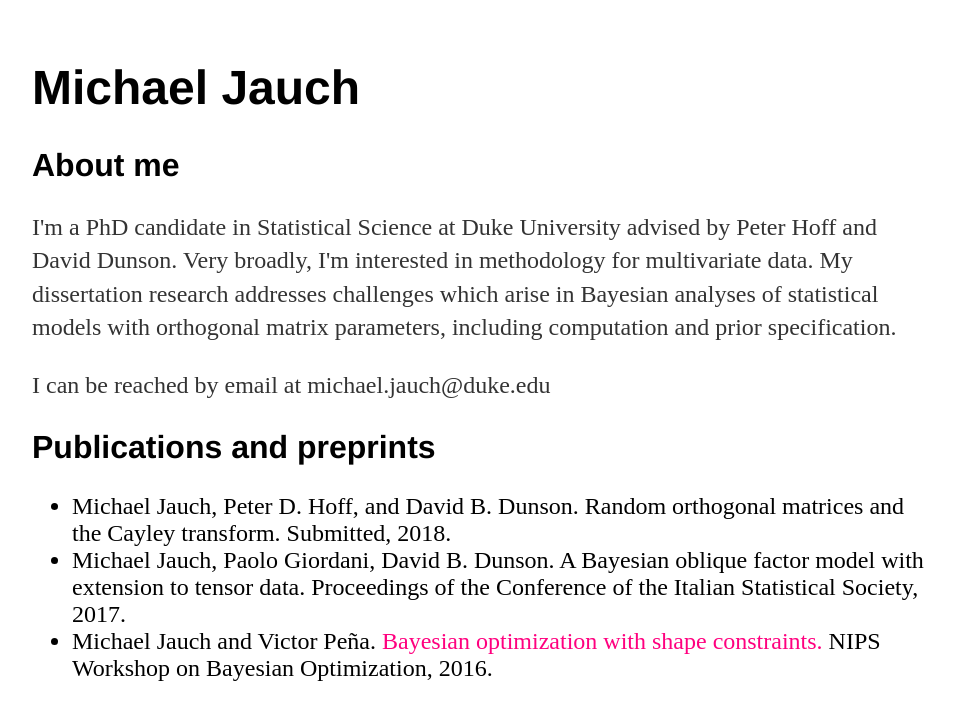
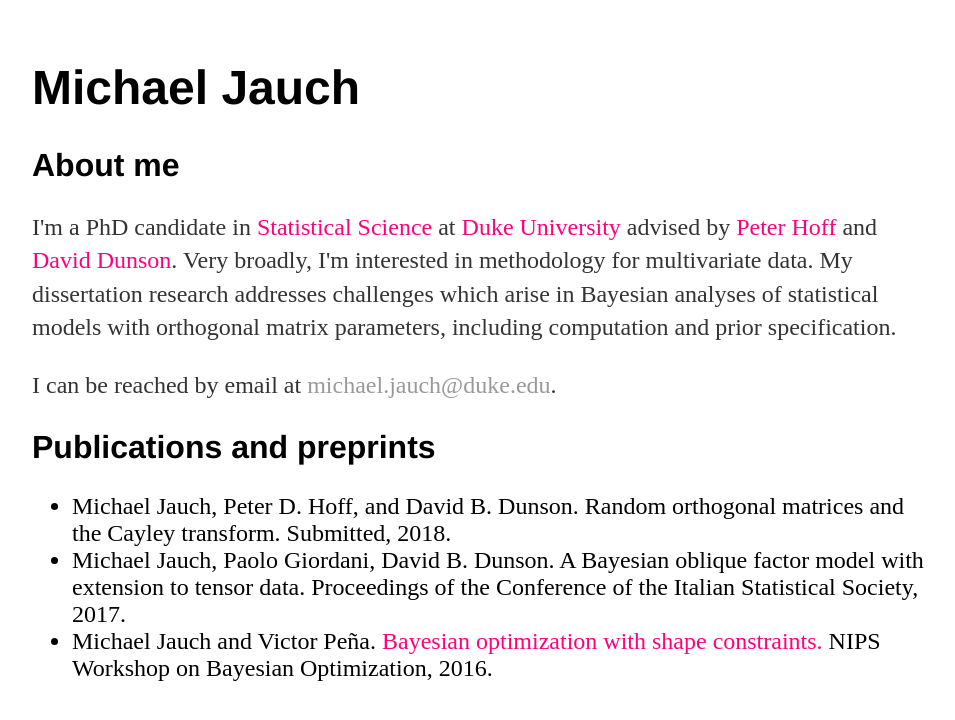
Before and after one commit to michaeljauch/michaeljauch.github.io, a Jekyll site: the page built from index.html, in a window 1280 px wide. Shown: the top 720 px of the page, without its empty margins (160-1115 px from the left). Built offline with Jekyll 4.4.1, drawn with Linux system fonts in a browser that asks for light colours.

Commit message:
added a bunch of links

```diff
--- a/index.html
+++ b/index.html
@@ -5,12 +5,13 @@ title: Michael Jauch
 <div class="blurb">
 	<h1>Michael Jauch</h1>
 	<h2>About me</h2>
-	<p>I'm a PhD candidate in Statistical Science at Duke University advised by Peter Hoff and David Dunson. Very broadly, I'm interested in methodology for multivariate data. My dissertation research addresses challenges which arise in Bayesian analyses of statistical models with orthogonal matrix parameters, including computation and prior specification. </p>
-	<p>I can be reached by email at michael.jauch@duke.edu</p>
+	<p>I'm a PhD candidate in <a href="https://stat.duke.edu/" style="color:#FF007F;">Statistical Science</a> at <a href="https://www.duke.edu/" style="color:#FF007F;">Duke University</a> advised by <a href="https://pdhoff.github.io/" style="color:#FF007F;">Peter Hoff</a> and <a href="https://stat.duke.edu/people/david-b-dunson" style="color:#FF007F;">David Dunson</a>. Very broadly, I'm interested in methodology for multivariate data. My dissertation research addresses challenges which arise in Bayesian analyses of statistical models with orthogonal matrix parameters, including computation and prior specification. </p>
+	<p>I can be reached by email at <a href="mailto:michael.jauch@duke.edu">michael.jauch@duke.edu</a>.<br></p>
 	<h2>Publications and preprints</h2>
 	<ul style="font-size:1.5em">
   		<li>Michael Jauch, Peter D. Hoff, and David B. Dunson. Random orthogonal matrices and the Cayley transform. Submitted, 2018.</li>
   		<li> Michael Jauch,  Paolo Giordani, David B. Dunson. A Bayesian oblique factor model with extension to tensor data. Proceedings of the Conference of the Italian Statistical Society, 2017. </li>
   		<li>Michael Jauch and Victor Peña. <a href="https://arxiv.org/abs/1612.08915" style="color:#FF007F;">Bayesian optimization with shape constraints.</a> NIPS Workshop on Bayesian Optimization, 2016.</li>
 	</ul>
+
 </div><!-- /.blurb -->
```
